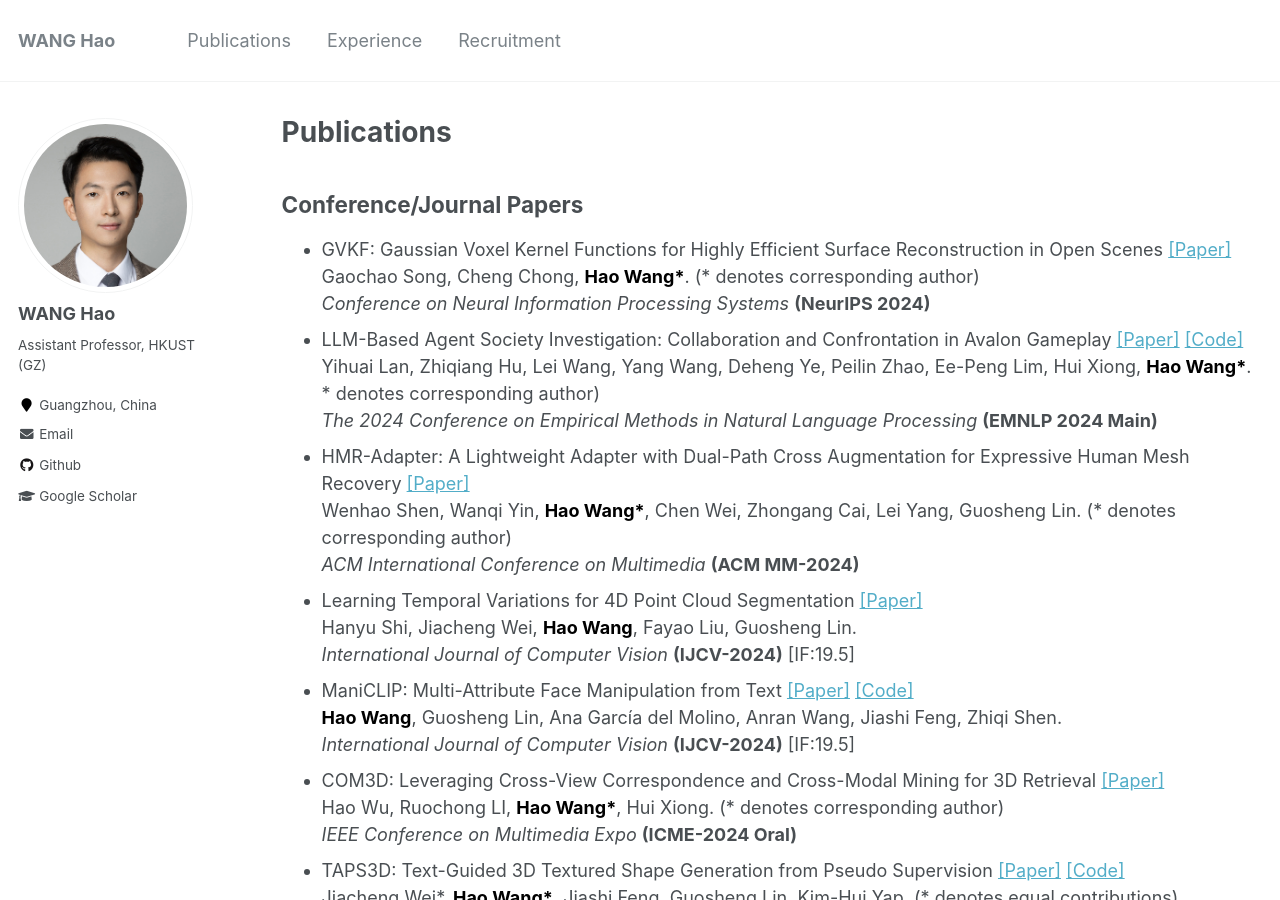
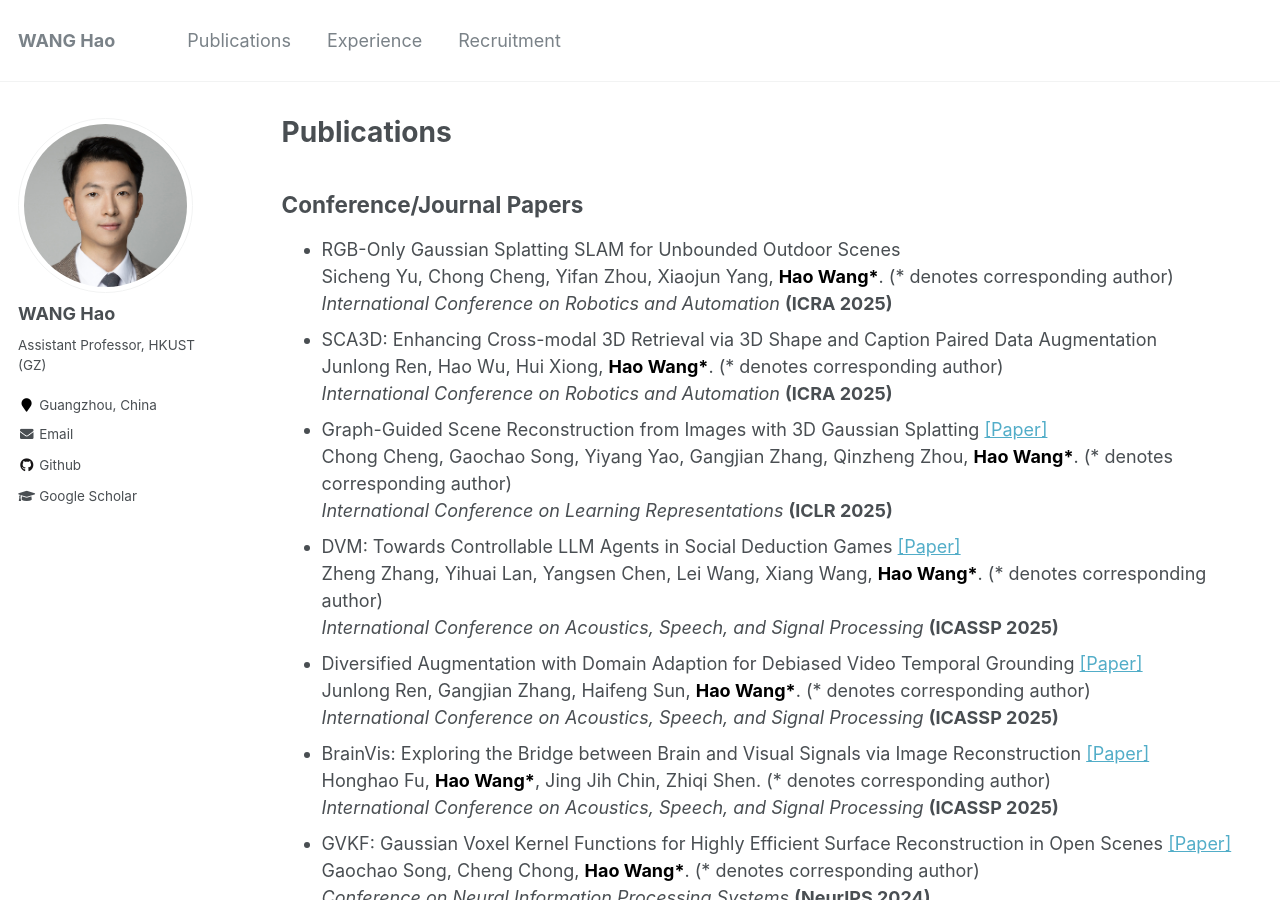
Before and after one commit to hwang1996/hwang1996.github.io, a Jekyll site: the page built from _pages/publications.md, in a window 1280 px wide and 900 px high. Built offline with Jekyll 4.4.1, drawn with Linux system fonts in a browser that asks for light colours.

Commit message:
25.02.04 updates

```diff
--- a/_pages/publications.md
+++ b/_pages/publications.md
@@ -24,6 +24,55 @@ author_profile: true
 ## Conference/Journal Papers
 
 <ul>
+
+<li>
+  RGB-Only Gaussian Splatting SLAM for Unbounded Outdoor Scenes
+  <br/>
+  Sicheng Yu, Chong Cheng, Yifan Zhou, Xiaojun Yang, <strong><font color="black">Hao Wang*</font></strong>. (* denotes corresponding author)
+  <br/><i>International Conference on Robotics and Automation</i>
+    <strong>(ICRA 2025)</strong> <br>
+</li>
+
+<li>
+  SCA3D: Enhancing Cross-modal 3D Retrieval via 3D Shape and Caption Paired Data Augmentation
+  <br/>
+  Junlong Ren, Hao Wu, Hui Xiong, <strong><font color="black">Hao Wang*</font></strong>. (* denotes corresponding author)
+  <br/><i>International Conference on Robotics and Automation</i>
+    <strong>(ICRA 2025)</strong> <br>
+</li>
+
+<li>
+  Graph-Guided Scene Reconstruction from Images with 3D Gaussian Splatting <a href="https://openreview.net/forum?id=56vHbnk35S">[Paper]</a>
+  <br/>
+  Chong Cheng, Gaochao Song, Yiyang Yao, Gangjian Zhang, Qinzheng Zhou, <strong><font color="black">Hao Wang*</font></strong>. (* denotes corresponding author)
+  <br/><i>International Conference on Learning Representations</i>
+    <strong>(ICLR 2025)</strong> <br>
+</li>
+
+<li>
+  DVM: Towards Controllable LLM Agents in Social Deduction Games <a href="https://arxiv.org/pdf/2501.06695">[Paper]</a>
+  <br/>
+  Zheng Zhang, Yihuai Lan, Yangsen Chen, Lei Wang, Xiang Wang, <strong><font color="black">Hao Wang*</font></strong>. (* denotes corresponding author)
+  <br/><i>International Conference on Acoustics, Speech, and Signal Processing</i>
+    <strong>(ICASSP 2025)</strong> <br>
+</li>
+
+<li>
+  Diversified Augmentation with Domain Adaption for Debiased Video Temporal Grounding <a href="https://arxiv.org/pdf/2501.06746">[Paper]</a>
+  <br/>
+  Junlong Ren, Gangjian Zhang, Haifeng Sun, <strong><font color="black">Hao Wang*</font></strong>. (* denotes corresponding author)
+  <br/><i>International Conference on Acoustics, Speech, and Signal Processing</i>
+    <strong>(ICASSP 2025)</strong> <br>
+</li>
+
+<li>
+  BrainVis: Exploring the Bridge between Brain and Visual Signals via Image Reconstruction <a href="https://arxiv.org/pdf/2312.14871">[Paper]</a>
+  <br/>
+  Honghao Fu, <strong><font color="black">Hao Wang*</font></strong>, Jing Jih Chin, Zhiqi Shen. (* denotes corresponding author)
+  <br/><i>International Conference on Acoustics, Speech, and Signal Processing</i>
+    <strong>(ICASSP 2025)</strong> <br>
+</li>
+
 <li>
   GVKF: Gaussian Voxel Kernel Functions for Highly Efficient Surface Reconstruction in Open Scenes <a href="https://arxiv.org/pdf/2411.01853">[Paper]</a>
   <br/>
```
Also changed, not shown: _pages/about.md (+25 -0 lines), 1 other file.
